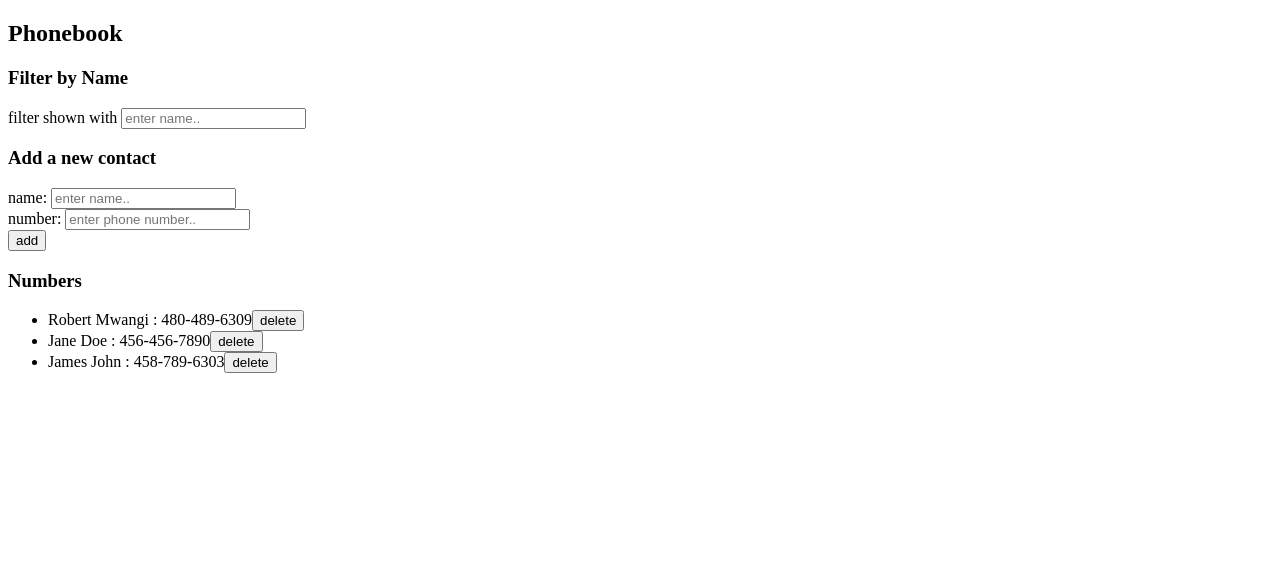
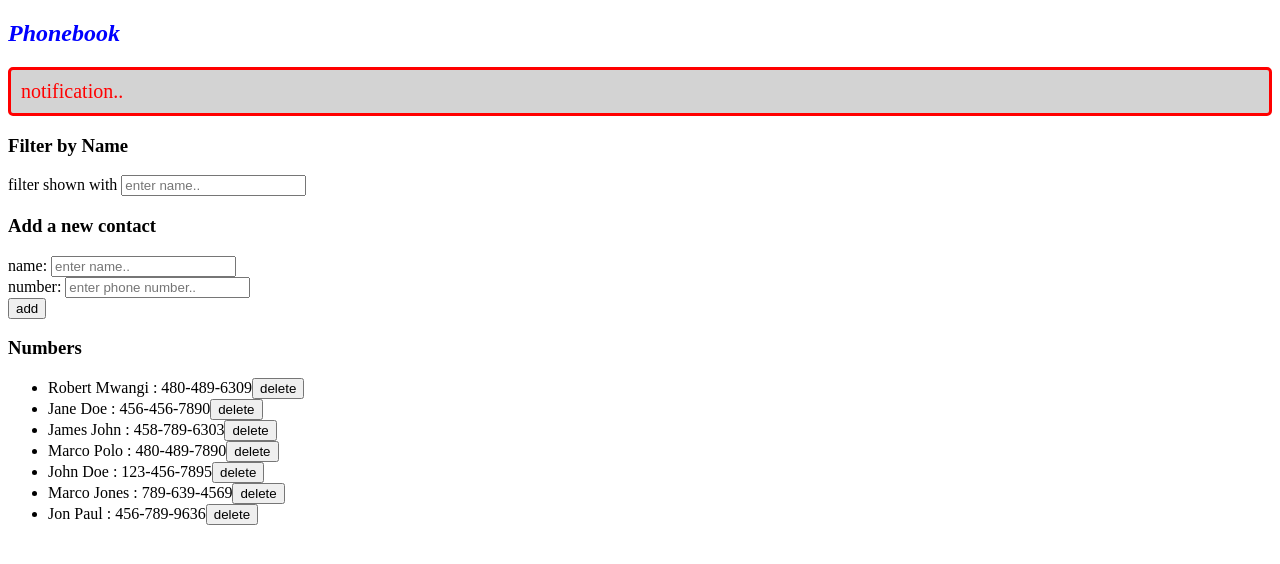
Before and after one commit to GichukiMwangi88/fullstack-open, a React (Vite) app in the folder part2/phonebook/: page / in a window 1280 px wide. Shown: the top 564 px of the page. Built offline with nearby package versions, Linux system fonts and the light colour scheme; data requests are answered from the project's data file.

Commit message:
Completed exercise 2.16

```diff
--- a/part2/phonebook/db.json
+++ b/part2/phonebook/db.json
@@ -14,6 +14,26 @@
       "id": "61e1",
       "name": "James John",
       "number": "458-789-6303"
+    },
+    {
+      "id": "e114",
+      "name": "Marco Polo",
+      "number": "480-489-7890"
+    },
+    {
+      "id": "1c3f",
+      "name": "John Doe",
+      "number": "123-456-7895"
+    },
+    {
+      "id": "c66c",
+      "name": "Marco Jones",
+      "number": "789-639-4569"
+    },
+    {
+      "id": "4125",
+      "name": "Jon Paul",
+      "number": "456-789-9636"
     }
   ]
 }
--- a/part2/phonebook/src/App.jsx
+++ b/part2/phonebook/src/App.jsx
@@ -3,6 +3,8 @@ import personService from './services/person'
 import Persons from './components/Persons'
 import Filter from './components/Filter'
 import PersonForm from './components/PersonForm'
+import person from './services/person'
+import Notification from './components/Notification'
 
 // Phone Book
 
@@ -12,6 +14,7 @@ const App = () => {
   console.log(filterName)
   const [newName, setNewName] = useState('')
   const [newPhone, setPhone] = useState('')
+  const [notification, setNotification] = useState('notification..')
 
 
 
@@ -69,6 +72,11 @@ const App = () => {
       .create(personObj)
       .then(returnedPerson => {
         setPersons(persons.concat(returnedPerson))
+        setNotification(
+          `Added ${personObj.name}`
+        )
+        setTimeout(() => {setNotification(null)}, 5000)
+        // alert(`${personObj.name} has been added to the phonebook`)
         setNewName('')
         setPhone('')
       })
@@ -87,7 +95,8 @@ const App = () => {
   return (
     <div>
 
-      <h2>Phonebook</h2>
+      <h2 className='heading'>Phonebook</h2>
+      <Notification message={notification} />
       <h3>Filter by Name</h3>
       <div>
         <Filter filterName={filterName} handleFilter={handleFilter} />
@@ -98,7 +107,8 @@ const App = () => {
                   handlePhone={handlePhoneNumber} />
       <h3>Numbers</h3>
       <ul>
-        <Persons persons={persons} filterName={filterName} setPersons={setPersons} />
+        <Persons persons={persons} filterName={filterName} setPersons={setPersons}
+                 setNotification={setNotification} />
       </ul>
     </div>
   )
--- /dev/null
+++ b/part2/phonebook/src/components/Notification.jsx
@@ -0,0 +1,14 @@
+const Notification = ({ message }) => {
+    if (message === null)
+    {
+        return null
+    }
+
+    return (
+        <div className='notificationStyle'>
+            {message}
+        </div>
+    )
+}
+
+export default Notification
--- a/part2/phonebook/src/components/Persons.jsx
+++ b/part2/phonebook/src/components/Persons.jsx
@@ -1,9 +1,10 @@
 import Person from './Person';
 import personService from '../services/person'
+import Notification from './Notification'
 
 const Persons = (props) => {
     console.log(props)
-    const { persons, filterName, setPersons } = props
+    const { persons, filterName, setPersons, setNotification } = props
     console.log(setPersons)
     // Filters the persons array, contains a list of only the list that contains the filterName
     const personsToShow = persons.filter(person => person.name.toLowerCase().includes(filterName.toLowerCase()))
@@ -16,9 +17,13 @@ const Persons = (props) => {
                     personService
                         .deletePerson(id)
                         .then(response => {
-                            setPersons(persons.filter(person => person.id !== id))
+                            setPersons(persons.filter(person => person.id !== id)) // update the UI to only show persons not matching the deleted id
                             console.log(`Deleted person with ID ${id}`)
-                            alert(`${person.name} deleted.`)
+                            setNotification(`${person.name} deleted.`)
+                            setTimeout(() => {
+                                setNotification(null)
+                            }, 5000)
+                            //alert(`${person.name} deleted.`)
 
                         })
                         .catch(error => {
--- /dev/null
+++ b/part2/phonebook/src/index.css
@@ -0,0 +1,15 @@
+.heading {
+    color: blue;
+    font-style: italic;
+}
+
+.notificationStyle {
+    color: red;
+    background: lightgray;
+    font-size: 20px;
+    border-style: solid;
+    border-radius: 5px;
+    padding: 10px;
+    margin-bottom: 10px;
+
+}
--- a/part2/phonebook/src/main.jsx
+++ b/part2/phonebook/src/main.jsx
@@ -1,5 +1,6 @@
 import ReactDOM from 'react-dom/client'
 import App from './App.jsx'
+import './index.css'
 
 // const notes = [
 //   {
```
